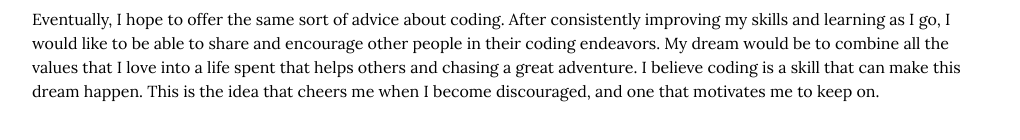
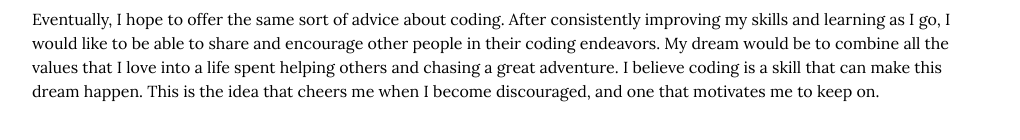
Before and after one commit to littleredninja/littleredninja.github.io, a plain HTML site: page blog-posts/week7_cultural.html in a window 1280 px wide. Shown: the part 978-1118 px from the top of the page, without its empty margins (128-1148 px from the left). Drawn offline with Linux system fonts and the light colour scheme.

Commit message:
fixed typo in week 7 cultural blog

```diff
--- a/blog-posts/week7_cultural.html
+++ b/blog-posts/week7_cultural.html
@@ -26,7 +26,7 @@
 				<p>I chose these values because anytime in my life when I've been truly happy, these are the values that have been at play.  Of these, my favorite is probably adventure.  I like to think of every experience as an opportunity to live an adventure;  One of my favorite things is to try things I've never tried and to go places I've never been.</p>
 				<p>I've tried to be very deliberate about the things that I do, because througout the years I've recognized for every opportunity you want to pursue, you give up valuable time and energy.  This means that choosing to do one thing will take away from your opportunity to pursue another interest, and I don't want to look back and feel like I've wasted my time.  Saying yes to Dev Bootcamp means saying no to continuing a career I've enjoyed, or traveling, or pursuing a higher degree.  These no's are not permanent, but they signify my devotion to pursuing a new skill, because those goals are temporarily set aside in the name of grasping at something new and relatively unknown.</p>
 				<p>The last thing someone asked my advice on was either how to phrase something, as in my former life I was an writer.  Or it might have been how to make something, as I'm a little craft-obsessed.  Or it might have been about marriage, because as a missionary I end up dispensing a lot of advice about that as well.  I can't say that I'm an expert at any of those things, but I've because I love all those things I don't mind sharing what I've learned about them through the years.</p>
-				<p>Eventually, I hope to offer the same sort of advice about coding.  After consistently improving my skills and learning as I go, I would like to be able to share and encourage other people in their coding endeavors.  My dream would be to combine all the values that I love into a life spent that helps others and chasing a great adventure. I believe coding is a skill that can make this dream happen.  This is the idea that cheers me when I become discouraged, and one that motivates me to keep on.</p>
+				<p>Eventually, I hope to offer the same sort of advice about coding.  After consistently improving my skills and learning as I go, I would like to be able to share and encourage other people in their coding endeavors.  My dream would be to combine all the values that I love into a life spent helping others and chasing a great adventure. I believe coding is a skill that can make this dream happen.  This is the idea that cheers me when I become discouraged, and one that motivates me to keep on.</p>
 
 		</div>
 
```
